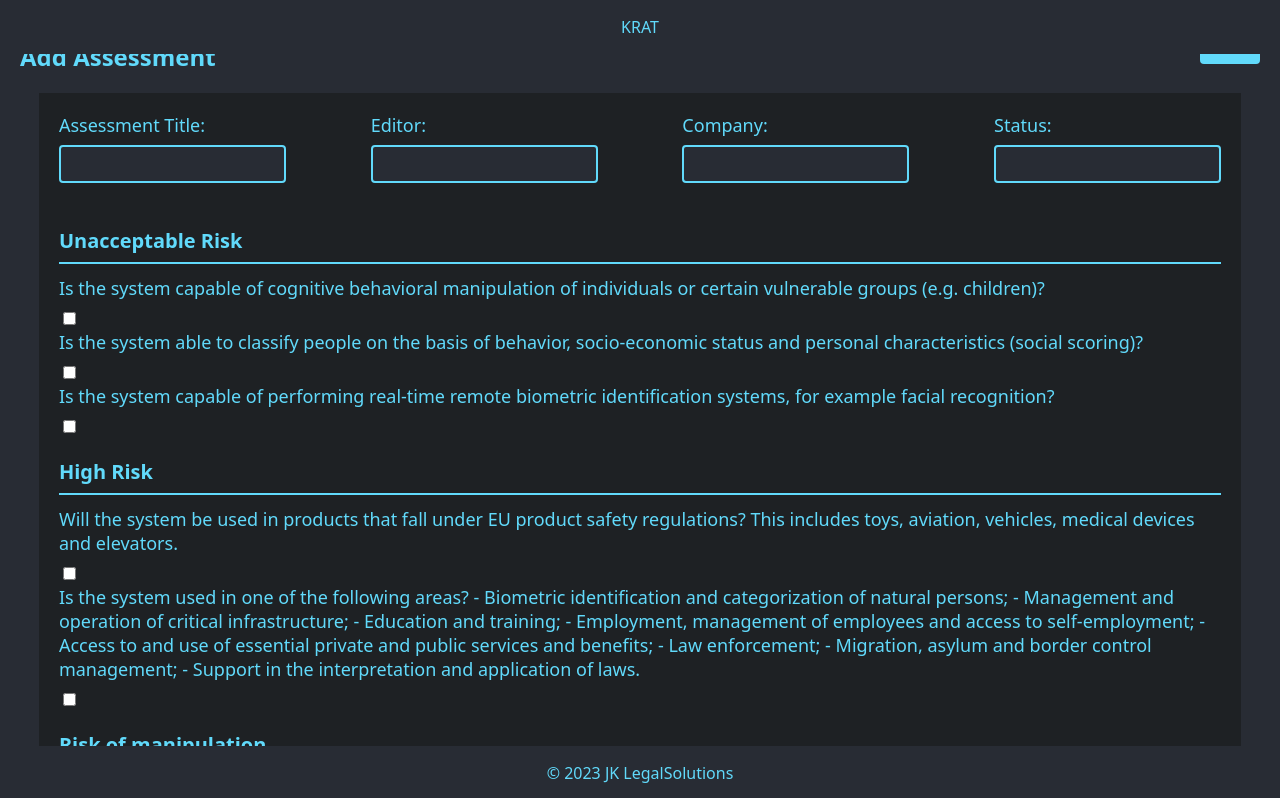
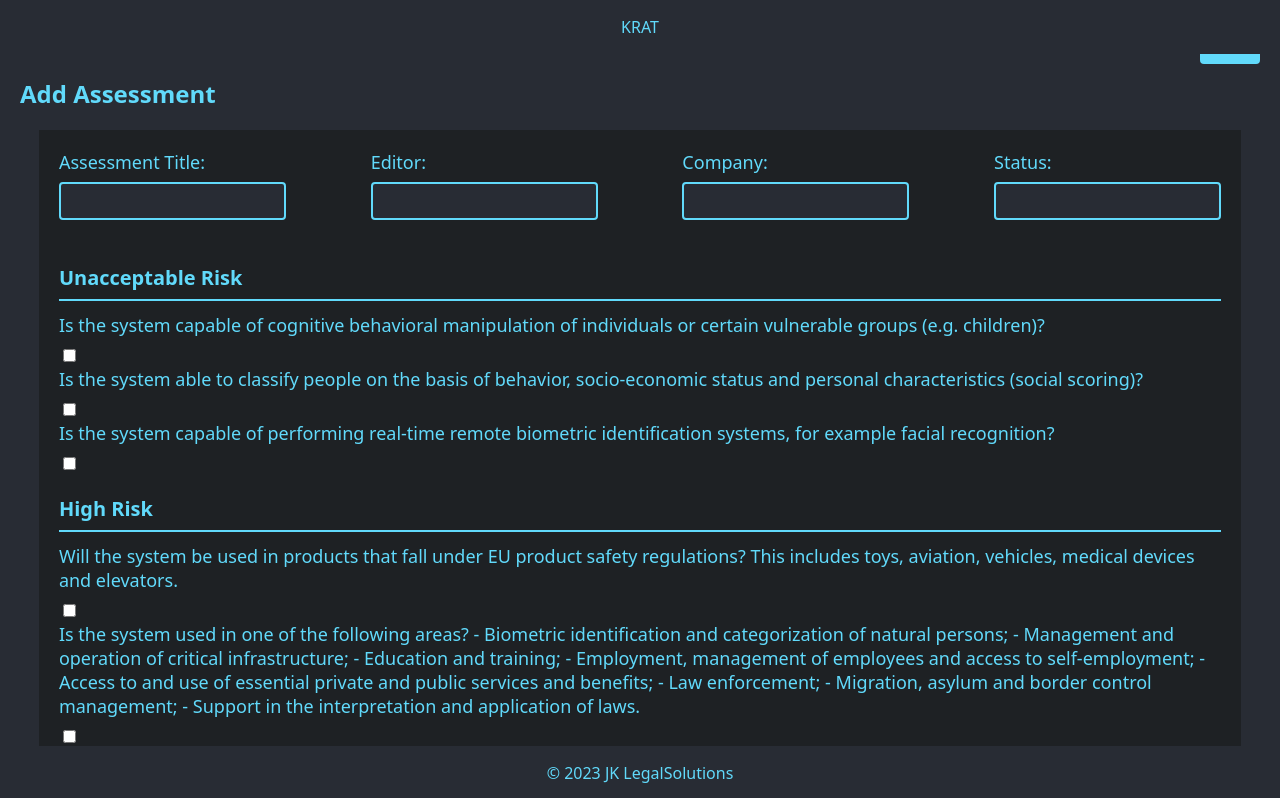
Before and after one commit to JulianKle/capstone-project, a Next.js app: page /create in a window 1280 px wide. Shown: the top 798 px of the page. Built offline with nearby package versions, Linux system fonts and the light colour scheme; no server answers; the database is empty.

Commit message:
try bug fixing with detail page

```diff
--- a/components/assessmentList/AssessmentList.js
+++ b/components/assessmentList/AssessmentList.js
@@ -115,7 +115,7 @@ export function AssessmentList({ onEditAssessment, onDeleteAssessment }) {
               and therefore systematic risks may exist.{" "}
             </p>
           ) : null}
-          <Link href="/create">
+          <Link href={`/assessments/${assessment._id}/edit`}>
             <button onClick={() => onEditAssessment(assessment._id)}>
               Edit
             </button>
--- a/pages/create.js
+++ b/pages/create.js
@@ -9,6 +9,8 @@ const CreateContainer = styled.div`
   background-color: #282c34;
   color: #61dafb;
   position: relative; // Hinzugefügt
+  padding-top: 1.5cm; /* Abstand zum Header */
+  padding-bottom: 1.5cm; /* Ändere die Höhe nach Bedarf, um Platz für den Footer zu schaffen */
 `;
 
 const CreateTitle = styled.h2`
```
